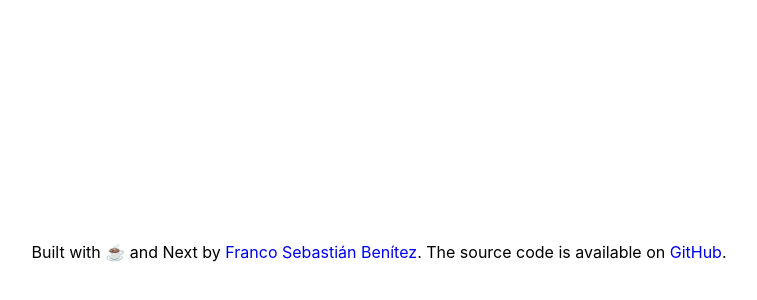
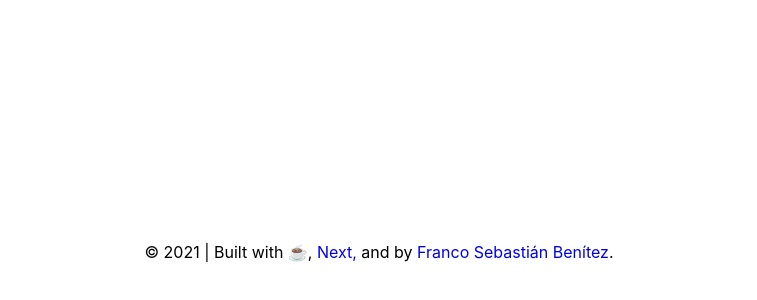
Before and after one commit to francosbenitez/francosbenitez.com, a Next.js app: page / in a window 1280 px wide. Shown: the part 148-448 px from the top of the page, without its empty margins (261-1018 px from the left). Built offline with nearby package versions, Linux system fonts and the light colour scheme.

Commit message:
feat: update footer

```diff
--- a/components/Footer.js
+++ b/components/Footer.js
@@ -3,21 +3,28 @@ import React from "react";
 const Footer = () => {
     return (
         <footer className="site-footer">
-            <p>Built with ☕️ and Next by
+            <p>&copy; {new Date().getFullYear()} | Built with ☕️,{" "}
             <a
-                href="https://twitter.com/CL_Rothschild"
+                href="https://nextjs.org/"
                 target="_blank"
                 rel="noopener noreferrer"
                 class="link"
-                > Franco Sebastián Benítez
-            </a>. The source code is available on
+                > Next,
+            </a> and{" "}
             <a
                 href="https://github.com/francosbenitez/francosbenitez.com"
                 target="_blank"
                 rel="noopener noreferrer"
+                class="fas fa-code-branch"
+                ></a
+            > by
+            <a
+                href="https://twitter.com/francosbenitez"
+                target="_blank"
+                rel="noopener noreferrer"
                 class="link"
-                > GitHub</a
-            >.
+                >{" "}Franco Sebastián Benítez
+            </a>.
             </p>
         </footer>
     );
--- a/pages/index.js
+++ b/pages/index.js
@@ -26,6 +26,7 @@ export default function Home() {
         <link rel="icon" type="image/png" sizes="32x32" href="favicon_io/favicon-32x32.png" />
         <link rel="icon" type="image/png" sizes="16x16" href="favicon_io/favicon-16x16.png" />
         <link rel="manifest" href="/site.webmanifest" />
+        <script src="https://kit.fontawesome.com/355497287f.js" crossorigin="anonymous"></script>
       </Head>
 
 
```
